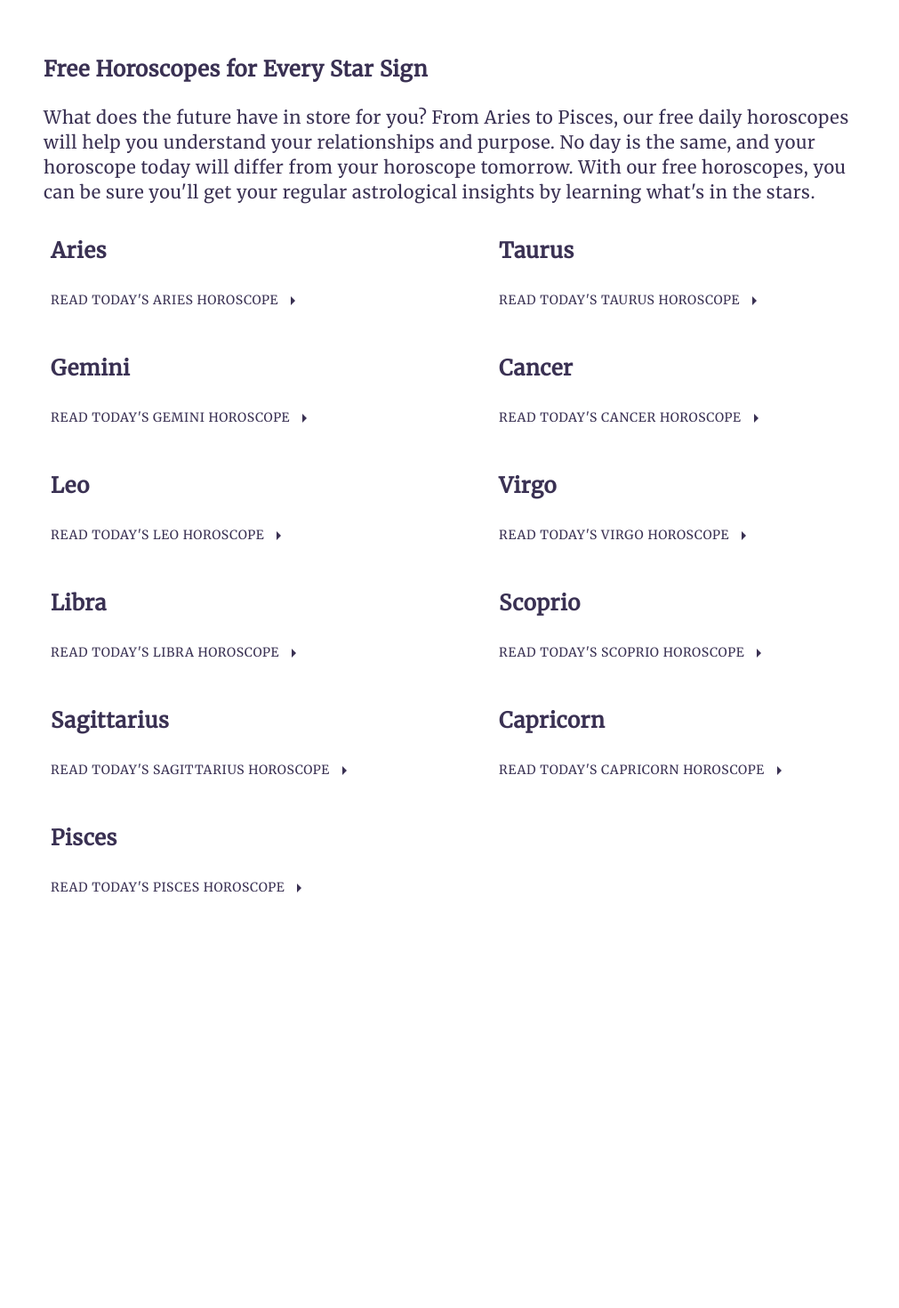
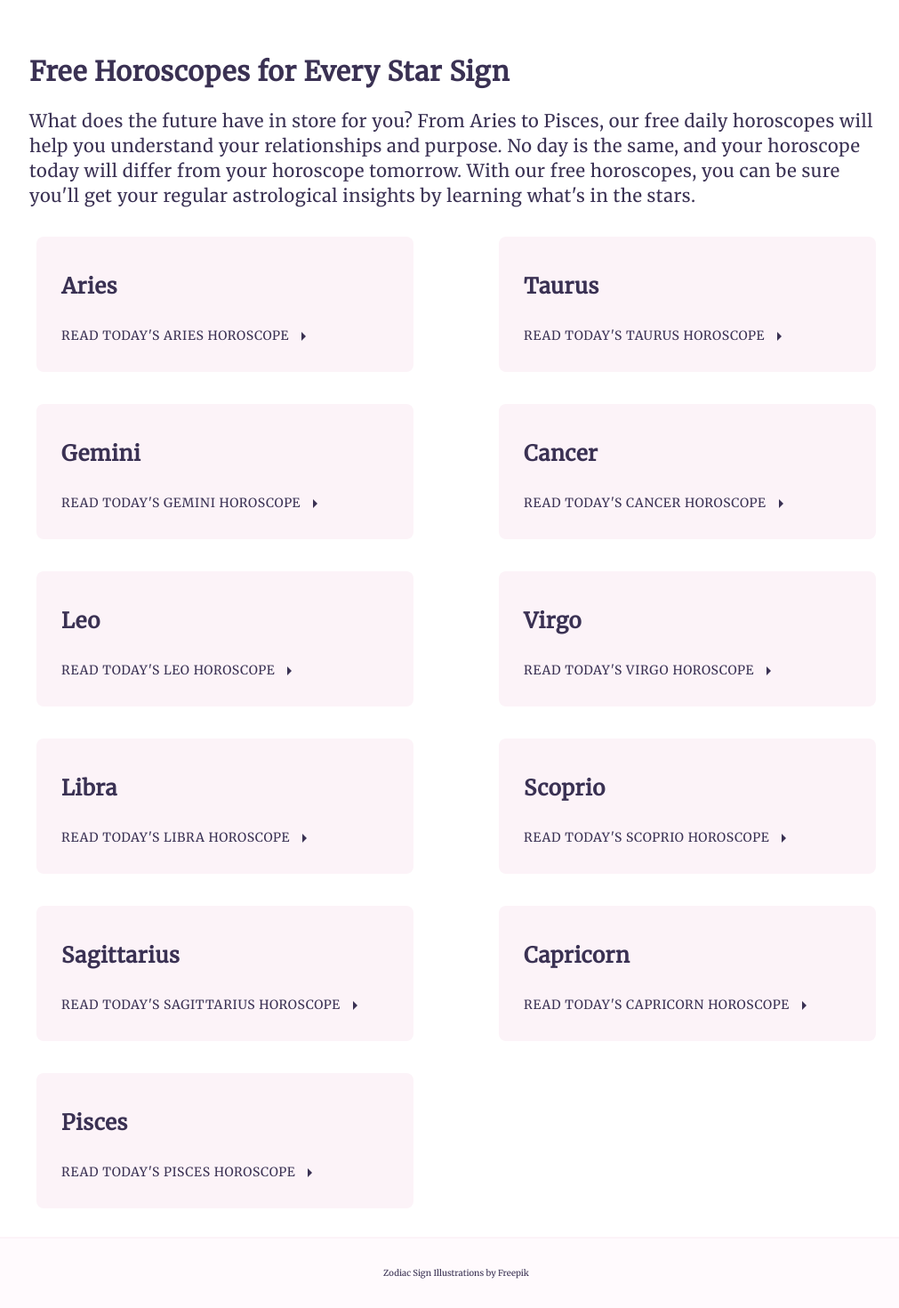
Before and after one commit to anastasia-starostina/the_rising_sign_app, a React (Vite) app: page / in a window 1280 px wide. Shown: the part 950-2420 px from the top of the page at 89% size, without its empty margins (127-1138 px from the left). Before the commit the page ends 1984 px from the top, so only its background shows below. Built offline with nearby package versions, Linux system fonts and the light colour scheme; no server answers.

Commit message:
refactor the footer to stay at the bottom of the page and change margin on the Signs component

```diff
--- a/index.html
+++ b/index.html
@@ -13,7 +13,7 @@
     <meta name="viewport" content="width=device-width, initial-scale=1.0" />
     <title>Vite + React + TS</title>
   </head>
-  <body class="font-display text-[#3a3153]">
+  <body class="font-display text-[#3a3153] flex flex-col min-h-[100vh]">
     <div id="root"></div>
     <script type="module" src="/src/main.tsx"></script>
   </body>
--- a/src/App.tsx
+++ b/src/App.tsx
@@ -120,11 +120,11 @@ function App() {
     <>
       <Header />
       <Signs />
-      <section className="mx-20 md:mx-44 my-4 ">
-        <h1 className="text-lg py-3 mb-3 md:text-2xl font-bold tracking-wide">
+      <section className="mx-20 md:mx-40 my-4 ">
+        <h1 className="text-lg py-3 mb-3 md:text-3xl font-bold tracking-wide">
           Free Horoscopes for Every Star Sign
         </h1>
-        <p className=" text-xl leading-7 tracking-wide">
+        <p className=" text-base leading-7 tracking-wide md:text-xl">
           What does the future have in store for you? From Aries to Pisces, our
           free daily horoscopes will help you understand your relationships and
           purpose. No day is the same, and your horoscope today will differ from
@@ -133,7 +133,7 @@ function App() {
           the stars.
         </p>
       </section>
-      <div className="mx-20 md:mx-44 my-4 grid grid-cols-1 gap-x-20 gap-y-5 md:grid-cols-2 ">
+      <div className="mx-20 md:mx-40 my-6 grid grid-cols-1 gap-x-20 gap-y-5 lg:grid-cols-2 sm:grid-cols-1">
         <Horoscope children={aries} name="Aries" />
         <Horoscope children={taurus} name="Taurus" />
         <Horoscope children={gemini} name="Gemini" />
--- a/src/components/Footer.tsx
+++ b/src/components/Footer.tsx
@@ -1,8 +1,10 @@
 function Footer() {
   return (
-    <footer className="fixed left-0 bottom-0 w-[100%] bg-slate-50 text-center">
-      <a href="https://www.flaticon.com/free-icons/gemini" title="gemini icons">
-        Zodiac icons created by Freepik - Flaticon
+    <footer className=" mt-auto flex flex-col items-center justify-center bottom-0 w-[100%] bg-[#fffafd] text-center h-20 border-solid border-t-[2px] border-[#fcf3f8]">
+      <a href="https://www.flaticon.com/free-icons/gemini">
+        <p className="text-[0.6rem] mt-auto">
+          Zodiac Sign Illustrations by Freepik
+        </p>
       </a>
     </footer>
   );
--- a/src/components/Horoscope.tsx
+++ b/src/components/Horoscope.tsx
@@ -8,7 +8,7 @@ type HoroscopeProps = {
 
 function Horoscope({ children, name }: HoroscopeProps){
   return (
-    <div className="mx-2 my-2 leading-7 text-lg font-light hover:text-indigo-400">
+    <div className="mx-2 my-2 leading-7 text-lg font-light p-7 bg-[#fcf3f8] rounded-lg hover:text-indigo-400">
       <h3 className="text-2xl font-semibold py-3 tracking-wide">{name}</h3>
       {children}
       <p className="text-sm mt-4 tracking-wider hover:text-indigo-700">
--- a/src/components/Signs.tsx
+++ b/src/components/Signs.tsx
@@ -26,7 +26,7 @@ const [sign, setSign] = useState('cancer');
 
   return (
     <div className="p-12">
-    <section className="my-4 mx-9 font-display grid items-center justify-items-center gap-4 grid-cols-1 md:grid-cols-3 l:grid-cols-4 xl:grid-cols-6">
+      <section className="my-4 mx-14 font-display grid items-center justify-items-center gap-4 grid-cols-1 md:grid-cols-3 l:grid-cols-4 xl:grid-cols-6">
         {signs.map((sign: ZodiacSign) => (
           <button key={sign.id} onClick={() => setSign(sign.name)}>
             <div className="flex flex-col items-center justify-center rounded-full w-44 p-7 relative">
```
Also changed, not shown: src/index.css (line endings or trailing spaces). Lines whose indentation alone changed are shown as unchanged.
